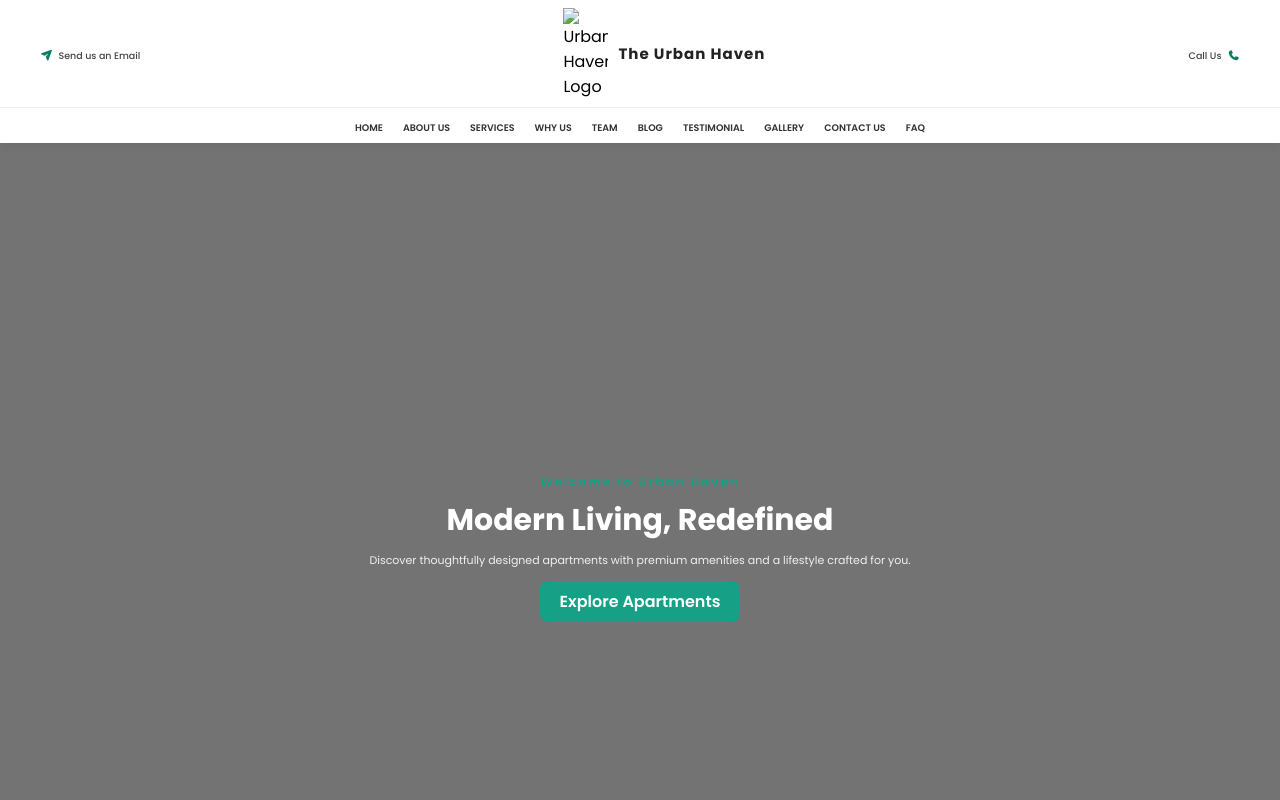
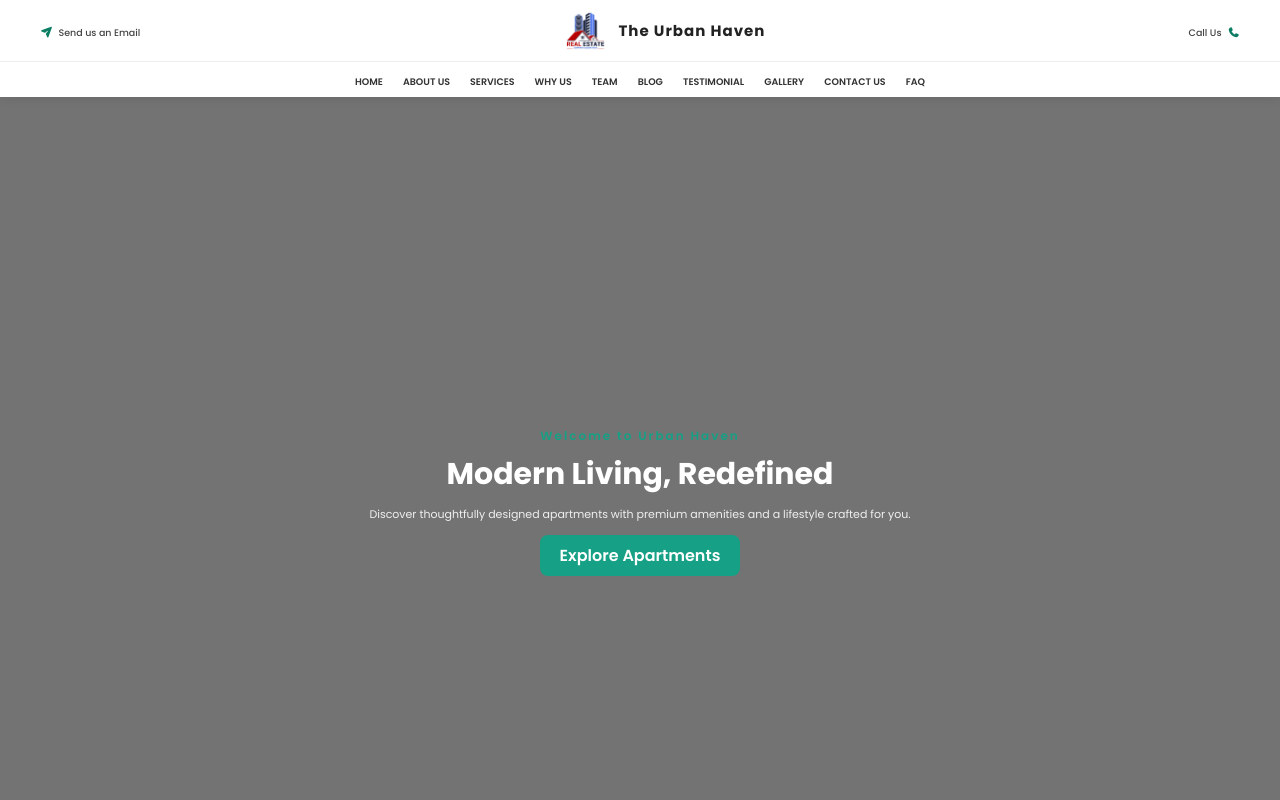
Before and after one commit to de-scientist/urban-haven, a website built with Vite: page index.html in a window 1280 px wide. Shown: the top 800 px of the page. Built offline with nearby package versions, Linux system fonts and the light colour scheme; files whose address does not match are found by name.

Commit message:
add an images folder

```diff
--- a/index.html
+++ b/index.html
@@ -3,7 +3,7 @@
   <head>
     <meta charset="UTF-8" />
     <meta name="viewport" content="width=device-width, initial-scale=1.0" />
-    <title>Horse Club</title>
+    <title>Urban Haven</title>
     <link rel="stylesheet" href="./src/style.css" />
     <link rel="preconnect" href="https://fonts.googleapis.com" />
     <link rel="preconnect" href="https://fonts.gstatic.com" crossorigin />
@@ -18,7 +18,7 @@
       crossorigin="anonymous"
       referrerpolicy="no-referrer"
     />
-    <link rel="icon" href="./src/images/horse.png" />
+    <link rel="icon" href="./src/images/urban-haven-logo.jpg" />
     <script src="https://cdn.jsdelivr.net/npm/emailjs-com@3/dist/email.min.js"></script>
     <link href="https://unpkg.com/aos@2.3.1/dist/aos.css" rel="stylesheet" />
 <!-- Font Awesome -->
@@ -42,7 +42,7 @@
 
     <!-- logo -->
     <div class="logo">
-      <img src="./src/images/urban-haven-logo.png" alt="Urban Haven Logo" width="45px" />
+      <img src="./src/images/urban-haven-logo.jpg" alt="Urban Haven Logo" width="45px" />
       <p class="logo-text">The Urban Haven</p>
     </div>
     <!-- end of logo -->
```
Also changed, not shown: src/images/urban-haven-logo.jpg (added).
